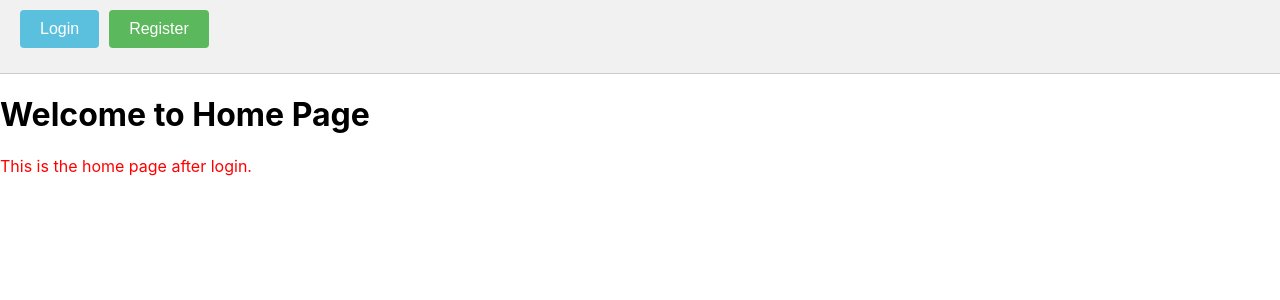
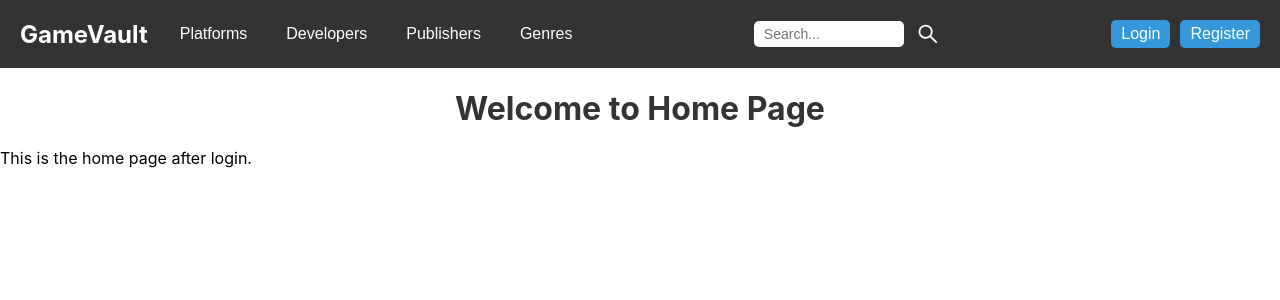
Before and after one commit to jarierca/GameVaultFront, a React app: page /home in a window 1280 px wide. Shown: the top 300 px of the page. Built offline with nearby package versions, Linux system fonts and the light colour scheme.

Commit message:
login/register styles and new status bar options

```diff
--- a/src/components/auth/StatusBar.css
+++ b/src/components/auth/StatusBar.css
@@ -1,40 +1,111 @@
+/* src/components/auth/StatusBar.css */
+
 .statusbar {
-  background-color: #f1f1f1;
-  padding: 10px;
   display: flex;
   justify-content: space-between;
   align-items: center;
-  border-bottom: 1px solid #ccc;
+  padding: 10px 20px;
+  background-color: #333;
+  color: white;
 }
 
-.statusbar-content {
+.statusbar-left,
+.statusbar-right {
   display: flex;
   align-items: center;
 }
 
-.user-name {
-  margin-right: 20px;
-  font-weight: bold;
+.statusbar-left {
+  gap: 20px;
 }
 
-.logout-button, .login-button, .register-button {
-  padding: 10px 20px;
-  margin-left: 10px;
-  border: none;
-  border-radius: 4px;
+.statusbar-logo {
+  font-size: 1.5rem;
+  font-weight: bold;
   cursor: pointer;
 }
 
+.statusbar-links {
+  display: flex;
+  gap: 15px;
+  list-style-type: none;
+  padding: 0;
+  margin: 0;
+}
+
+.statusbar-links li {
+  margin: 0;
+}
+
+.statusbar-links button {
+  background: none;
+  border: none;
+  color: white;
+  font-size: 1rem;
+  cursor: pointer;
+  transition: color 0.3s ease;
+}
+
+.statusbar-links button:hover {
+  color: #ddd;
+}
+
+.statusbar-center {
+  display: flex;
+  align-items: center;
+  position: relative;
+}
+
+.search-inpt {
+  border: none;
+  border-radius: 5px;
+  padding: 5px 10px;
+  width: 150px;
+  font-size: 0.875rem;
+  margin-left: 10px;
+}
+
+.search-btn {
+  background: none;
+  border: none;
+  cursor: pointer;
+  display: flex;
+  align-items: center;
+}
+
+.search-btn svg {
+  width: 24px;
+  height: 24px;
+}
+
+.statusbar-auth {
+  display: flex;
+  gap: 10px;
+  align-items: center;
+}
+
 .logout-button {
-  background-color: #d9534f;
+  background-color: #e74c3c;
+  border-radius: 5px;
+  padding: 5px 10px;
+  border: none;
   color: white;
+  cursor: pointer;
 }
 
 .login-button, .register-button {
-  background-color: #5bc0de;
+  background-color: #3498db;
+  border-radius: 5px;
+  padding: 5px 10px;
+  border: none;
   color: white;
+  cursor: pointer;
 }
 
-.register-button {
-  background-color: #5cb85c;
+.login-button:hover, .register-button:hover {
+  background-color: #2980b9;
 }
+
+.logout-button:hover {
+  background-color: #c0392b;
+}
--- a/src/components/auth/StatusBar.js
+++ b/src/components/auth/StatusBar.js
@@ -1,6 +1,6 @@
-// src/components/auth/LoggedBar
+// src/components/auth/StatusBar.js
 
-import React from 'react';
+import React, { useState } from 'react';
 import { useNavigate } from 'react-router-dom';
 import useAuth from '../../hooks/useAuth';
 import './StatusBar.css';
@@ -8,6 +8,7 @@ import './StatusBar.css';
 const StatusBar = () => {
   const { isAuthenticated, userName, logout } = useAuth();
   const navigate = useNavigate();
+  const [searchValue, setSearchValue] = useState('');
 
   const handleLoginRedirect = () => {
     navigate('/login');
@@ -17,20 +18,62 @@ const StatusBar = () => {
     navigate('/register');
   };
 
+  const handleLogout = () => {
+    logout();
+    navigate('/login');
+  };
+
+  const handleNavigate = (path) => {
+    navigate(path);
+  };
+
+  const handleSearchChange = (e) => {
+    setSearchValue(e.target.value);
+  };
+
   return (
-    <div className="statusbar">
+    <nav className="statusbar">
+      <div className="statusbar-left">
+        <div className="statusbar-logo" onClick={() => handleNavigate('/home')}>
+          GameVault
+        </div>
+        <ul className="statusbar-links">
+          <li><button onClick={() => handleNavigate('/platforms')}>Platforms</button></li>
+          <li><button onClick={() => handleNavigate('/developers')}>Developers</button></li>
+          <li><button onClick={() => handleNavigate('/publishers')}>Publishers</button></li>
+          <li><button onClick={() => handleNavigate('/genres')}>Genres</button></li>
+        </ul>
+      </div>
+
+      <div className="statusbar-center">
+        <input
+          type="text"
+          placeholder="Search..."
+          className="search-inpt"
+          value={searchValue}
+          onChange={handleSearchChange}
+        />
+        <button className="search-btn">
+          <svg viewBox="0 0 1024 1024" fill="currentColor" height="1em" width="1em">
+            <path d="M909.6 854.5L649.9 594.8C690.2 542.7 712 479 712 412c0-80.2-31.3-155.4-87.9-212.1-56.6-56.7-132-87.9-212.1-87.9s-155.5 31.3-212.1 87.9C143.2 256.5 112 331.8 112 412c0 80.1 31.3 155.5 87.9 212.1C256.5 680.8 331.8 712 412 712c67 0 130.6-21.8 182.7-62l259.7 259.6a8.2 8.2 0 0011.6 0l43.6-43.5a8.2 8.2 0 000-11.6zM570.4 570.4C528 612.7 471.8 636 412 636s-116-23.3-158.4-65.6C211.3 528 188 471.8 188 412s23.3-116.1 65.6-158.4C296 211.3 352.2 188 412 188s116.1 23.2 158.4 65.6S636 352.2 636 412s-23.3 116.1-65.6 158.4z" />
+          </svg>
+        </button>
+      </div>
+
+      <div className="statusbar-right">
         {isAuthenticated ? (
-        <div className="statusbar-content">
+          <div className="statusbar-auth">
             <span className="user-name">Welcome, {userName}!</span>
-          <button onClick={logout} className="logout-button">Logout</button>
+            <button onClick={handleLogout} className="logout-button">Logout</button>
           </div>
         ) : (
-        <div className="statusbar-content">
+          <div className="statusbar-auth">
             <button onClick={handleLoginRedirect} className="login-button">Login</button>
             <button onClick={handleRegisterRedirect} className="register-button">Register</button>
           </div>
         )}
       </div>
+    </nav>
   );
 };
 
--- a/src/pages/auth/login/LoginPage.css
+++ b/src/pages/auth/login/LoginPage.css
@@ -1,36 +1,57 @@
-/* src/pages/LoginPage.css */
+/* src/pages/auth/login/LoginPage.css */
+/* src/pages/auth/register/RegisterPage.css */
 
-.login-page {
+.login-page,
+.register-page {
+  display: flex;
+  justify-content: center;
+  align-items: center;
+  height: 100vh;
+  background-color: #f4f4f4;
+  margin: 0; /* Ensure no margin interferes */
+}
+
+.modal {
+  position: fixed;
+  top: 50%;
+  left: 50%;
+  transform: translate(-50%, -50%);
+  background-color: white;
+  border-radius: 8px;
+  padding: 20px;
+  box-shadow: 0 4px 8px rgba(0, 0, 0, 0.2);
+  z-index: 200; /* Higher z-index to ensure it appears above StatusBar */
+  width: 90%;
+  max-width: 500px;
+}
+
+.modal h1 {
+  margin-top: 0;
+}
+
+.modal form {
   display: flex;
   flex-direction: column;
-  align-items: center;
-  justify-content: center;
-  height: 100vh;
 }
 
-form {
-  display: flex;
-  flex-direction: column;
-  width: 300px;
-  max-width: 100%;
-}
-
-div {
+.modal div {
   margin-bottom: 15px;
 }
 
-label {
+.modal label {
   margin-bottom: 5px;
   font-weight: bold;
 }
 
-input {
+.modal input,
+.modal select {
   padding: 10px;
   font-size: 16px;
   width: 100%;
+  box-sizing: border-box;
 }
 
-button {
+.modal button {
   padding: 10px;
   font-size: 16px;
   background-color: #007bff;
@@ -40,10 +61,12 @@ button {
   cursor: pointer;
 }
 
-button:hover {
+.modal button:hover {
   background-color: #0056b3;
 }
 
-p {
+.modal .error-message,
+.modal .success-message {
   color: red;
+  margin: 10px 0;
 }
--- a/src/pages/auth/login/LoginPage.js
+++ b/src/pages/auth/login/LoginPage.js
@@ -5,8 +5,6 @@ import axios from 'axios';
 import { useNavigate } from 'react-router-dom';
 import useAuth from '../../../hooks/useAuth';
 import './LoginPage.css';
-
-const API_URL = process.env.REACT_APP_API_URL || 'http://localhost:8080';
 
 function LoginPage() {
   const [username, setUsername] = useState('');
@@ -19,7 +17,7 @@ function LoginPage() {
     event.preventDefault();
 
     try {
-      const response = await axios.post(`${API_URL}/auth/login`, {
+      const response = await axios.post(`${process.env.REACT_APP_API_URL}/auth/login`, {
         username,
         password
       });
@@ -35,9 +33,10 @@ function LoginPage() {
 
   return (
     <div className="login-page">
+      <div className="login-container">
         <h1>Login</h1>
         <form onSubmit={handleSubmit}>
-        <div>
+          <div className="input-group">
             <label htmlFor="username">Username:</label>
             <input
               type="text"
@@ -47,7 +46,7 @@ function LoginPage() {
               required
             />
           </div>
-        <div>
+          <div className="input-group">
             <label htmlFor="password">Password:</label>
             <input
               type="password"
@@ -57,9 +56,10 @@ function LoginPage() {
               required
             />
           </div>
-        {error && <p style={{ color: 'red' }}>{error}</p>}
+          {error && <p className="error-message">{error}</p>}
           <button type="submit">Login</button>
         </form>
+      </div>
     </div>
   );
 }
--- a/src/pages/auth/register/RegisterPage.css
+++ b/src/pages/auth/register/RegisterPage.css
@@ -1,72 +1,81 @@
-/* src/pages/auth/register/RegisterPage */
+/* src/pages/auth/register/RegisterPage.css */
 
 .register-page {
   display: flex;
-  flex-direction: column;
+  justify-content: center;
   align-items: center;
-  justify-content: center;
-  min-height: 100vh;
-  background-color: #f8f9fa;
-  padding: 20px;
+  height: 100vh;
+  background: #f4f4f4;
 }
 
-.register-form {
-  background-color: white;
+.register-container {
+  background: #fff;
+  padding: 20px;
   border-radius: 8px;
-  box-shadow: 0 4px 8px rgba(0, 0, 0, 0.1);
-  padding: 20px;
+  box-shadow: 0 4px 8px rgba(0, 0, 0, 0.2);
+  width: 100%;
   max-width: 400px;
-  width: 100%;
 }
 
-.register-form h1 {
+h1 {
+  text-align: center;
+  color: #333;
   margin-bottom: 20px;
-  font-size: 24px;
-  color: #333;
-  text-align: center;
 }
 
-.register-form div {
-  margin-bottom: 15px;
+form {
+  display: flex;
+  flex-direction: column;
 }
 
-.register-form label {
+.input-group {
+  margin-bottom: 20px;
+}
+
+.label {
   display: block;
+  font-weight: bold;
   margin-bottom: 5px;
-  font-weight: bold;
   color: #555;
 }
 
-.register-form input[type="text"],
-.register-form input[type="email"],
-.register-form input[type="password"] {
+input,
+select {
+  padding: 12px;
+  font-size: 16px;
+  border: 1px solid #ddd;
+  border-radius: 4px;
   width: 100%;
-  padding: 10px;
-  border: 1px solid #ccc;
-  border-radius: 4px;
   box-sizing: border-box;
-  font-size: 16px;
 }
 
-.register-form button {
-  width: 100%;
-  padding: 10px;
+input:focus,
+select:focus {
+  border-color: #007bff;
+  outline: none;
+}
+
+button {
+  padding: 12px;
+  font-size: 16px;
   background-color: #007bff;
   color: white;
   border: none;
-  border-radius: 4px;
+  border-radius: 5px;
   cursor: pointer;
-  font-size: 16px;
-  font-weight: bold;
   transition: background-color 0.3s ease;
 }
 
-.register-form button:hover {
+button:hover {
   background-color: #0056b3;
 }
 
-.register-form p.error {
-  color: #d9534f;
+.error-message,
+.success-message {
+  color: red;
   font-size: 14px;
   text-align: center;
 }
+.success-message {
+  color: green;
+}
```
Also changed, not shown: src/pages/auth/register/RegisterPage.js (+14 -14 lines). Lines whose indentation alone changed are shown as unchanged.
